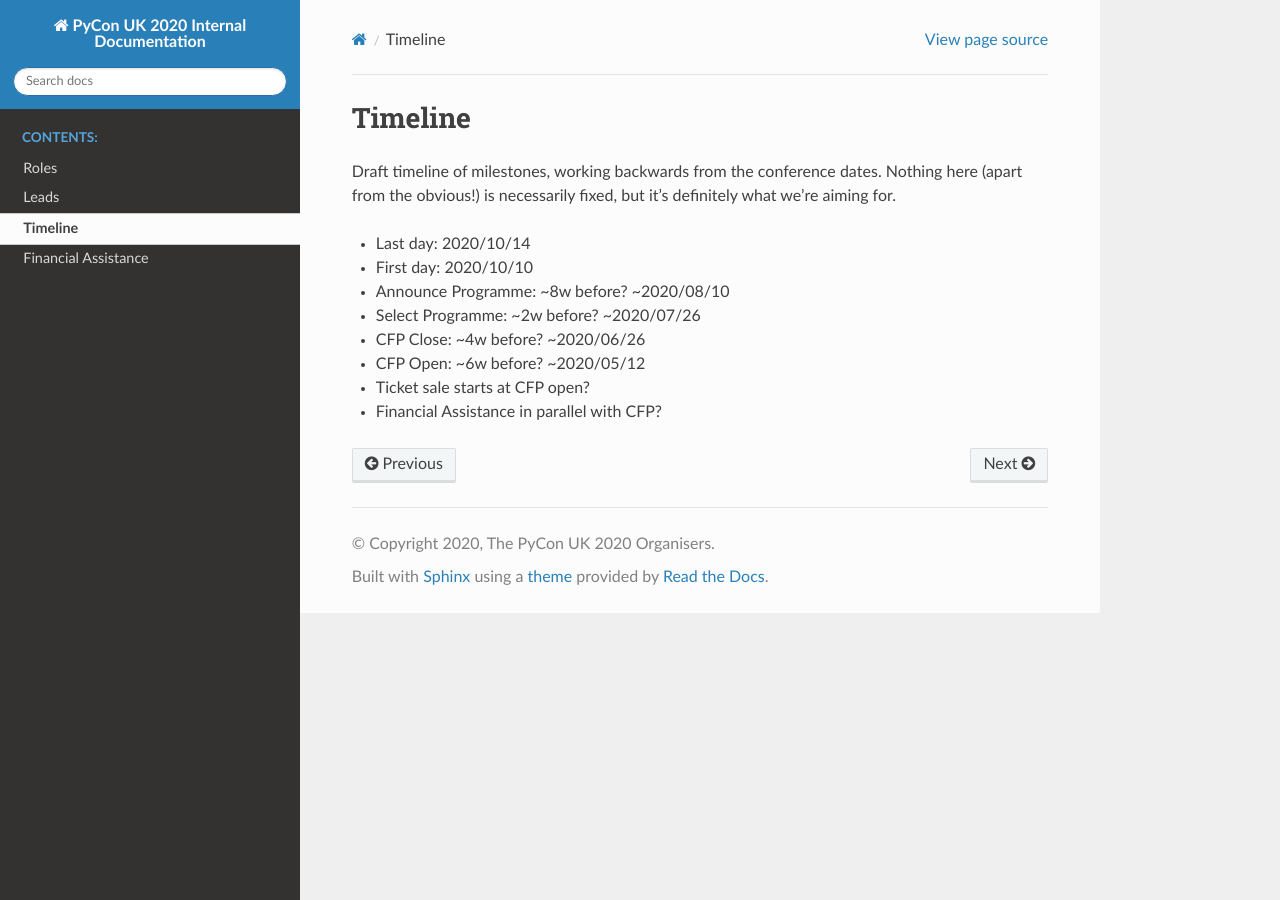
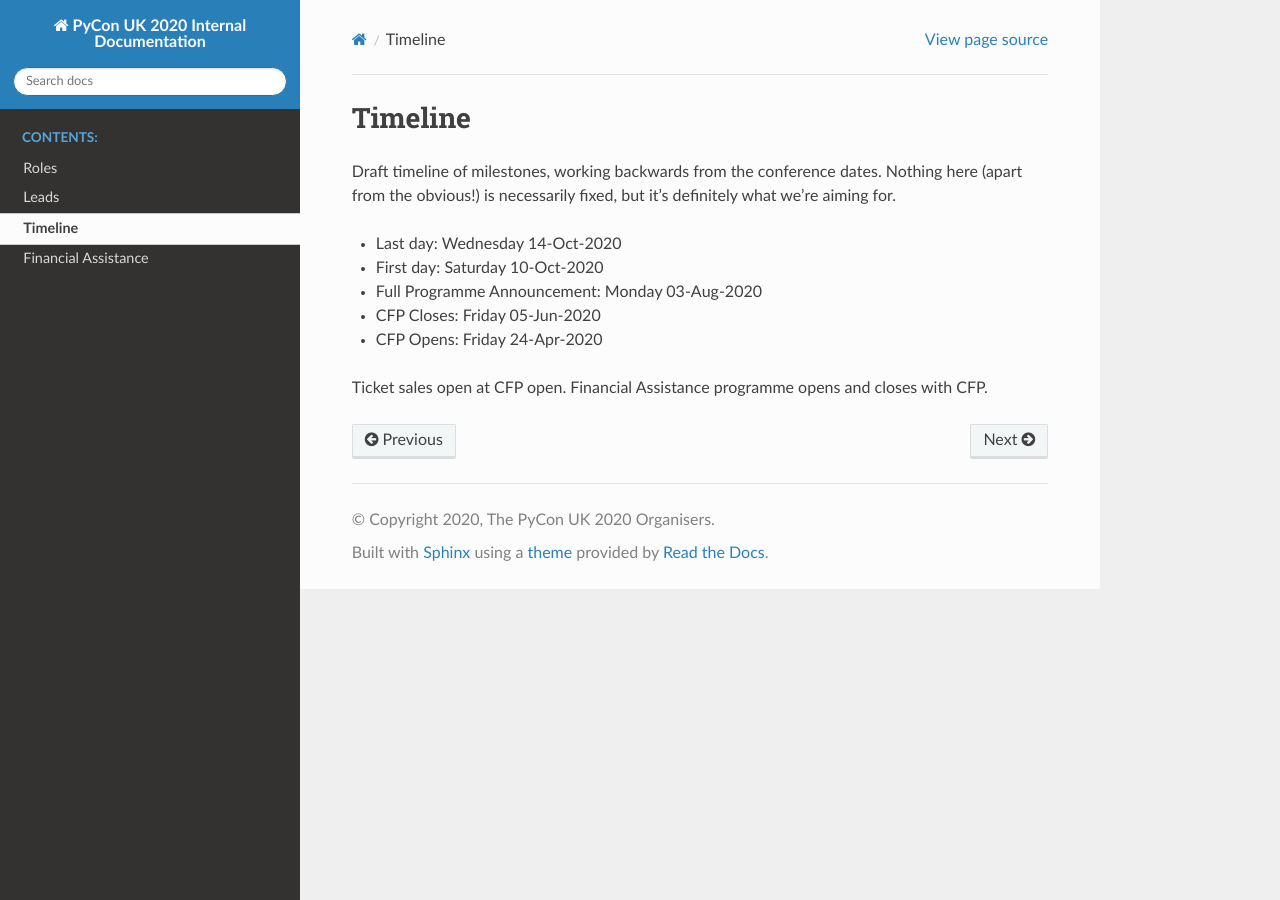
Before and after one commit to PyconUK/pyconuk-2020-internaldocs, a Sphinx documentation site: the page built from source/timeline.rst, in a window 1280 px wide. Built offline with Sphinx 7.4.7 and the Read the Docs theme 2.0.0, drawn with Linux system fonts in a browser that asks for light colours.

Commit message:
Bring CFP timeline forward to allow for selection meeting

```diff
--- a/source/timeline.rst
+++ b/source/timeline.rst
@@ -4,12 +4,11 @@ Timeline
 Draft timeline of milestones, working backwards from the conference dates.
 Nothing here (apart from the obvious!) is necessarily fixed, but it's definitely what we're aiming for.
 
-* Last day: 2020/10/14
-* First day: 2020/10/10
+* Last day: Wednesday 14-Oct-2020
+* First day: Saturday 10-Oct-2020
+* Full Programme Announcement: Monday 03-Aug-2020
+* CFP Closes: Friday 05-Jun-2020
+* CFP Opens: Friday 24-Apr-2020
 
-* Announce Programme: ~8w before? ~2020/08/10
-* Select Programme: ~2w before? ~2020/07/26
-* CFP Close: ~4w before? ~2020/06/26
-* CFP Open: ~6w before? ~2020/05/12
-* Ticket sale starts at CFP open?
-* Financial Assistance in parallel with CFP?
+Ticket sales open at CFP open.
+Financial Assistance programme opens and closes with CFP.
```
